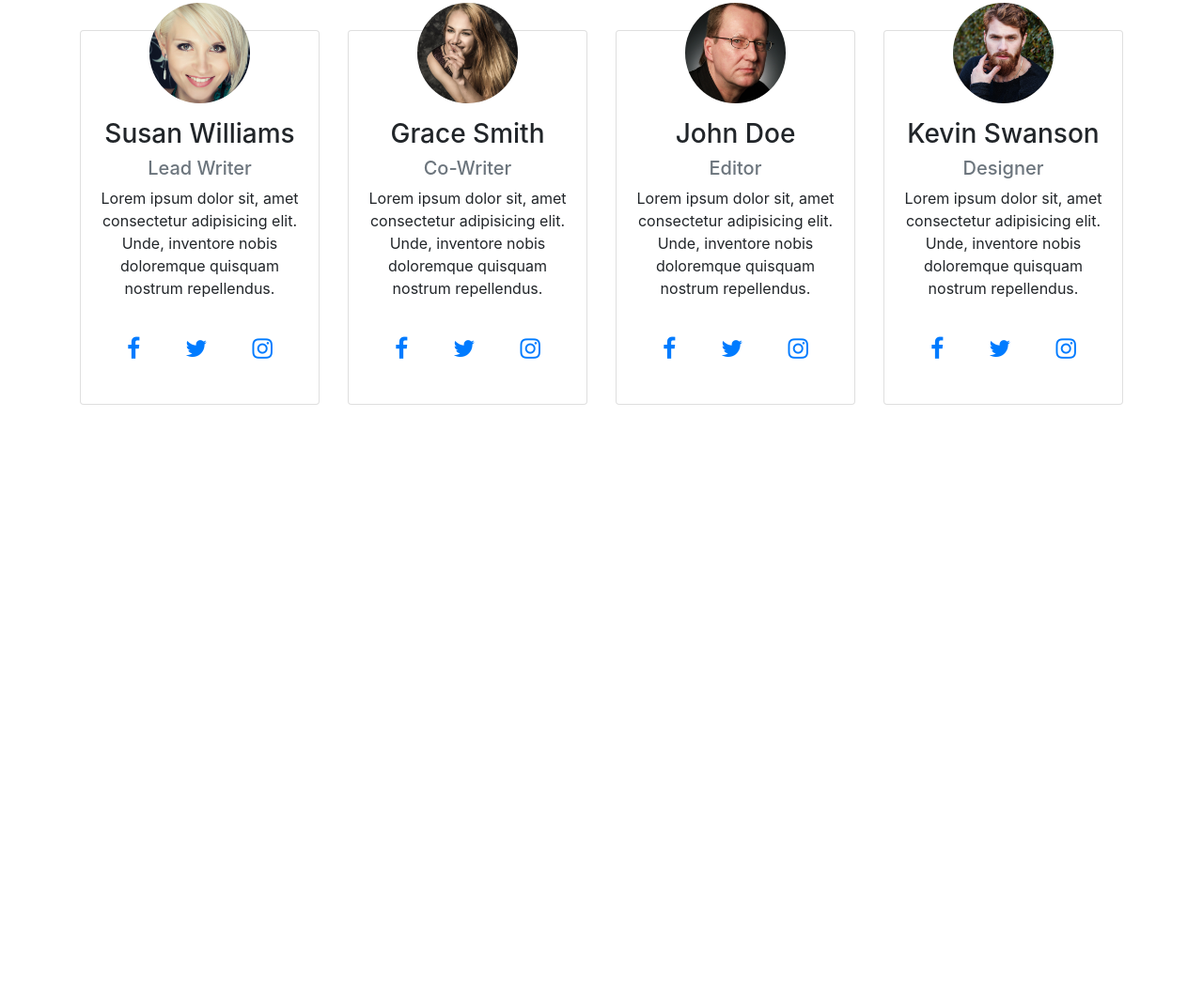
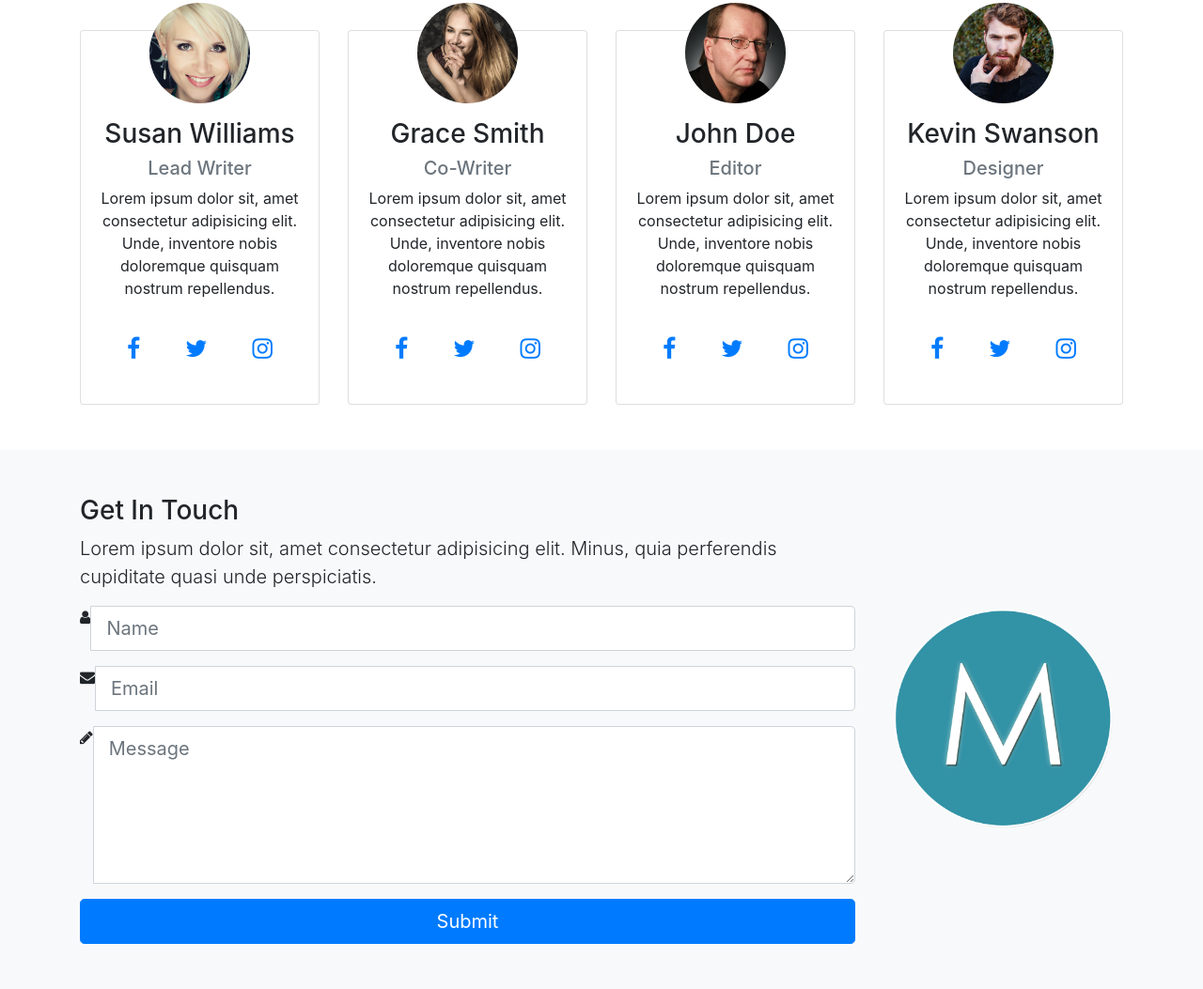
Before and after one commit to lwesy/Mizuxe, a website: page src/index.html in a window 1280 px wide. Shown: the part 1978-3031 px from the top of the page at 94% size. Before the commit the page ends 2457 px from the top, so only its background shows below. Drawn offline with nearby package versions, Linux system fonts and the light colour scheme; files that its build step writes are made by us from their sources.

Commit message:
add contact formular

```diff
--- a/src/index.html
+++ b/src/index.html
@@ -286,6 +286,42 @@
       </div>
     </section>
 
+    <!-- contact -->
+    <section id="contact" class="bg-light py-5">
+      <div class="container">
+        <div class="row">
+          <div class="col-lg-9">
+            <h3>Get In Touch</h3>
+            <p class="lead">Lorem ipsum dolor sit, amet consectetur adipisicing elit. Minus, quia perferendis cupiditate quasi unde perspiciatis.</p>
+            <form>
+              <div class="form-group">
+                <div class="input-group input-group-lg">
+                  <span class="input-group-addon"><i class="fa fa-user"></i></span>
+                  <input type="text" class="form-control" placeholder="Name">
+                </div>
+              </div>
+              <div class="form-group">
+                <div class="input-group input-group-lg">
+                  <span class="input-group-addon"><i class="fa fa-envelope"></i></span>
+                  <input type="email" class="form-control" placeholder="Email">
+                </div>
+              </div>
+              <div class="form-group">
+                <div class="input-group input-group-lg">
+                  <span class="input-group-addon"><i class="fa fa-pencil"></i></span>
+                  <textarea class="form-control" placeholder="Message" rows="5"></textarea>
+                </div>
+              </div>
+              <input type="submit" value="Submit" class="btn btn-primary btn-block btn-lg">
+            </form>
+          </div>
+          <div class="col-lg-3 align-self-center">
+            <img src="img/mlogo.png" alt="logo" class="img-fluid rounded-circle align-self-center d-none d-lg-block">
+          </div>
+        </div>
+      </div>
+    </section>
+
     <!-- scripts -->
     <script src="js/jquery.min.js"></script>
     <script src="js/popper.min.js"></script>
```
